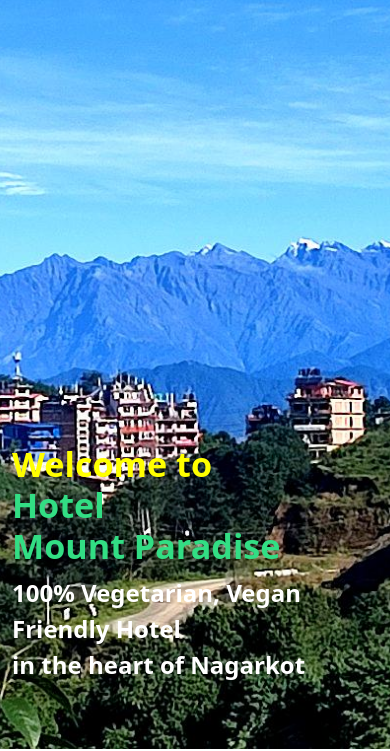
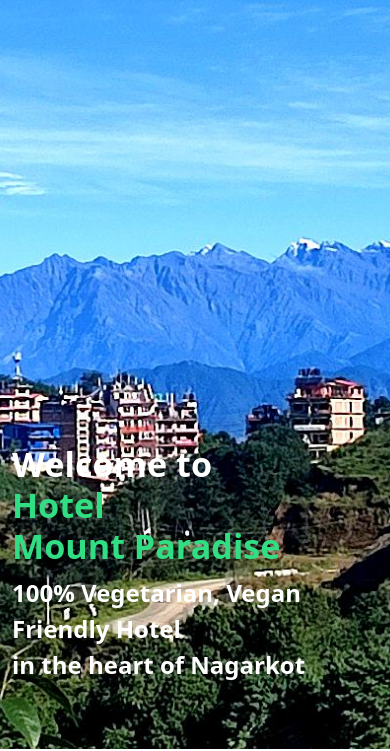
Before and after one commit to maneedasshrestha/Hotel-Mount-Paradise, a plain HTML site: page index.html in a window 390 px wide. Shown: the part 95-846 px from the top of the page. Drawn offline with nearby package versions, Linux system fonts and the light colour scheme.

Commit message:
minor bug fixes

```diff
--- a/index.html
+++ b/index.html
@@ -91,7 +91,7 @@
         width: 7rem;
       }
       .color-change{
-        color: yellow;
+        color: rgb(255, 255, 255);
       }
     }
 
```
